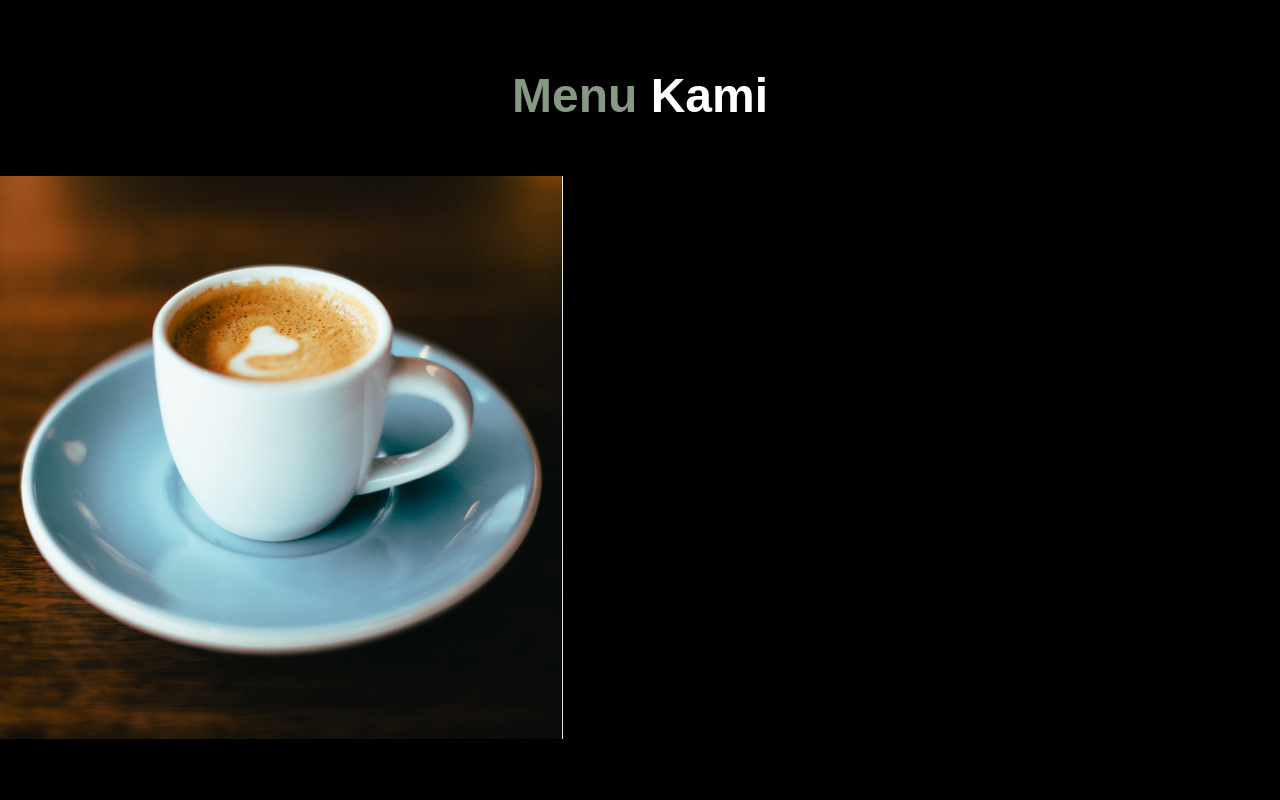
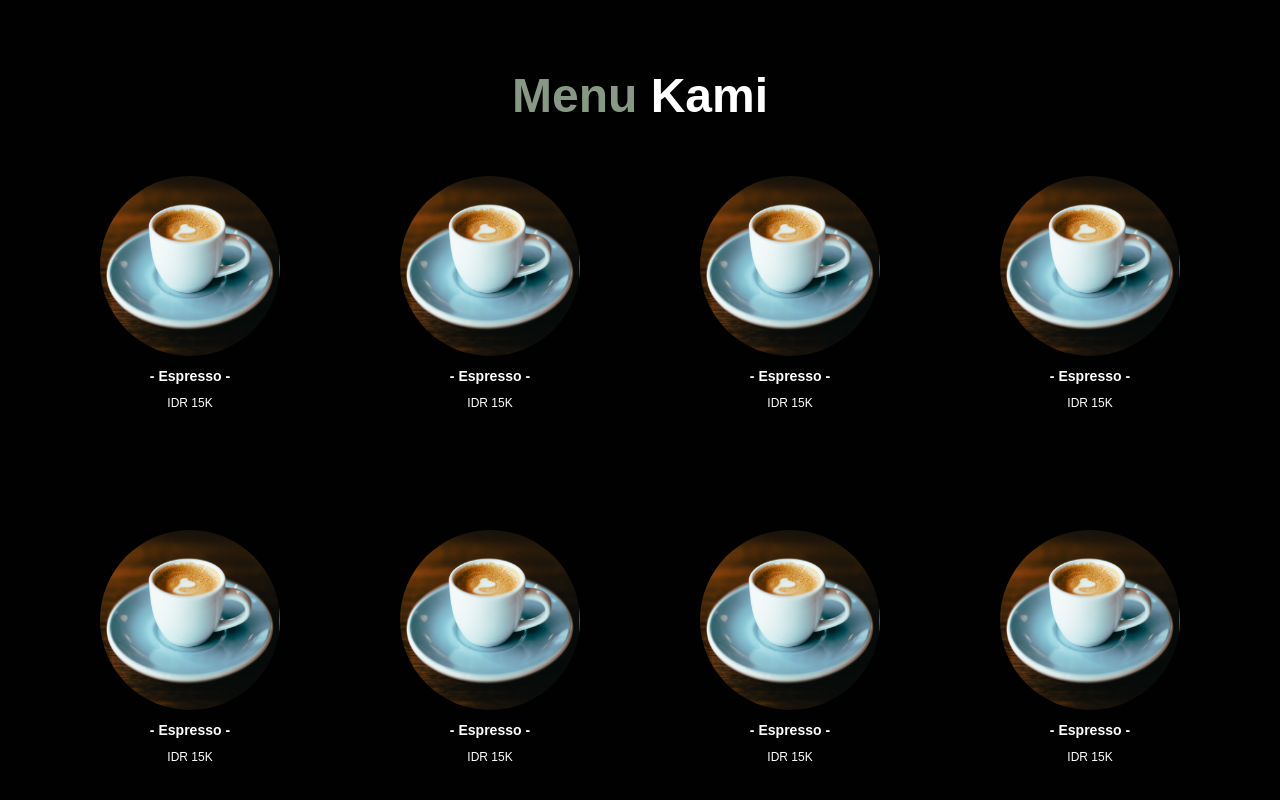
Before and after one commit to Iky61/renjana-coffe-shop, a plain HTML site: page index.html in a window 1280 px wide. Shown: the part 1308-2108 px from the top of the page. Drawn offline with nearby package versions, Linux system fonts and the light colour scheme.

Commit message:
add figure 2

```diff
--- a/index.html
+++ b/index.html
@@ -115,10 +115,87 @@
 
     <div class="row-2">
       <div class="menu-card">
-        <img src="/img/menu-figure-1.png" alt="">
+        <img
+          src="/img/menu-figure-1.png"
+          alt="Espresso"
+          class="menu-card-img"
+        />
+        <h3 class="menu-card-title">- Espresso -</h3>
+        <p class="menu-card-price">IDR 15K</p>
+      </div>
+
+      <div class="menu-card">
+        <img
+          src="/img/menu-figure-1.png"
+          alt="Espresso"
+          class="menu-card-img"
+        />
+        <h3 class="menu-card-title">- Espresso -</h3>
+        <p class="menu-card-price">IDR 15K</p>
+      </div>
+
+      <div class="menu-card">
+        <img
+          src="/img/menu-figure-1.png"
+          alt="Espresso"
+          class="menu-card-img"
+        />
+        <h3 class="menu-card-title">- Espresso -</h3>
+        <p class="menu-card-price">IDR 15K</p>
+      </div>
+
+      <div class="menu-card">
+        <img
+          src="/img/menu-figure-1.png"
+          alt="Espresso"
+          class="menu-card-img"
+        />
+        <h3 class="menu-card-title">- Espresso -</h3>
+        <p class="menu-card-price">IDR 15K</p>
+      </div>
+
+      <div class="menu-card">
+        <img
+          src="/img/menu-figure-1.png"
+          alt="Espresso"
+          class="menu-card-img"
+        />
+        <h3 class="menu-card-title">- Espresso -</h3>
+        <p class="menu-card-price">IDR 15K</p>
+      </div>
+
+      <div class="menu-card">
+        <img
+          src="/img/menu-figure-1.png"
+          alt="Espresso"
+          class="menu-card-img"
+        />
+        <h3 class="menu-card-title">- Espresso -</h3>
+        <p class="menu-card-price">IDR 15K</p>
+      </div>
+
+      <div class="menu-card">
+        <img
+          src="/img/menu-figure-1.png"
+          alt="Espresso"
+          class="menu-card-img"
+        />
+        <h3 class="menu-card-title">- Espresso -</h3>
+        <p class="menu-card-price">IDR 15K</p>
+      </div>
+
+      <div class="menu-card">
+        <img
+          src="/img/menu-figure-1.png"
+          alt="Espresso"
+          class="menu-card-img"
+        />
+        <h3 class="menu-card-title">- Espresso -</h3>
+        <p class="menu-card-price">IDR 15K</p>
       </div>
     </div>
     <!-- Menu Section End -->
+
 
 
 
--- a/style/style.css
+++ b/style/style.css
@@ -178,6 +178,33 @@ body {
   line-height: 1.4rem;
 }
 
+/* Menu Section */
+.row-2{
+  display: flex;
+  flex-wrap: wrap;
+  justify-content: center;
+  gap: 10rem;
+}
+
+.menu-card{
+  display: flex;
+  flex-direction: column;
+  align-items: center;
+  gap: 1rem;
+}
+
+.menu-card-img{
+  border-radius: 100%;
+  width: 15rem;
+}
+
+
+
+
+
+
+
+
 /* Media Queries */
 /* Laptop */
 @media (max-width: 1366px) {
```
